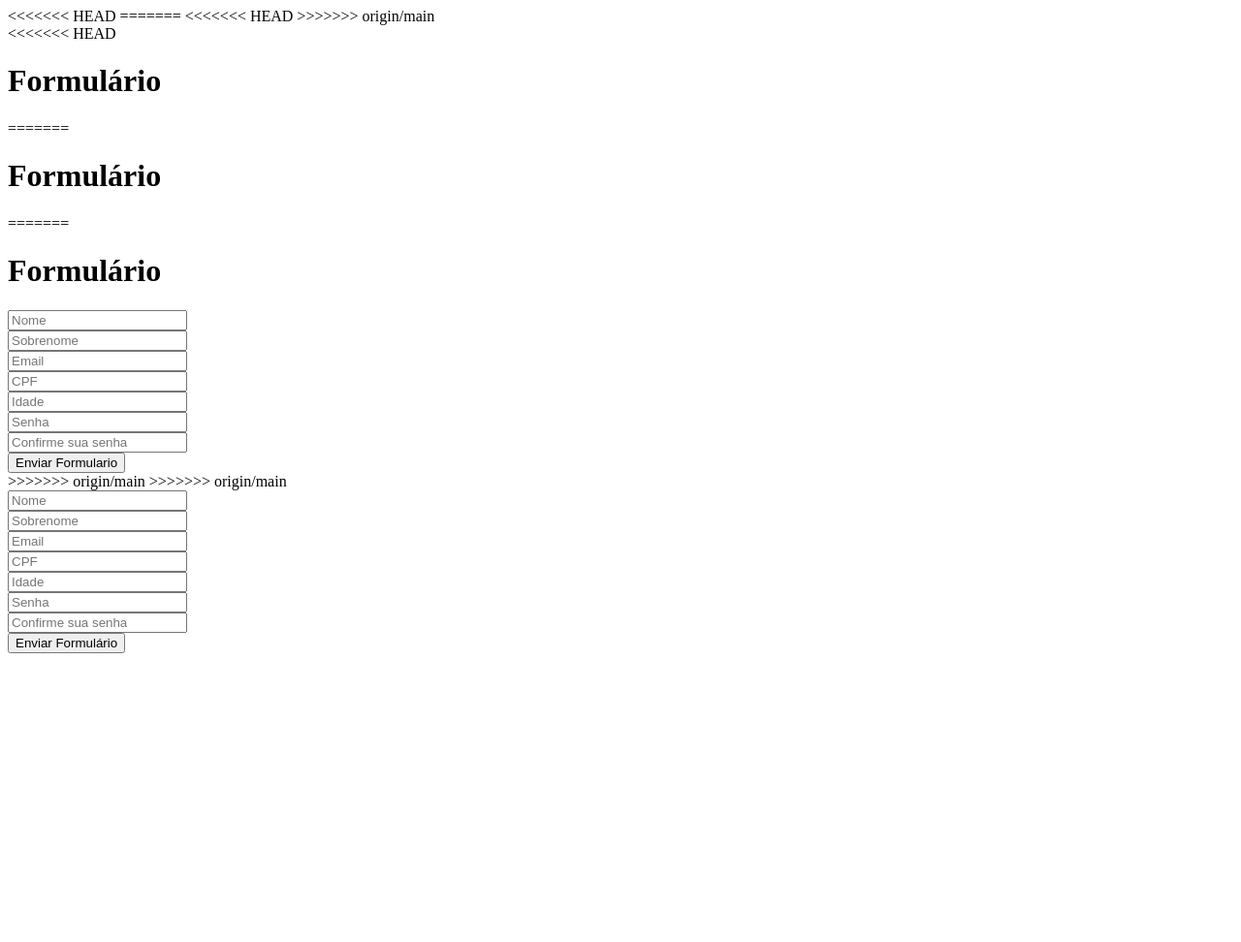
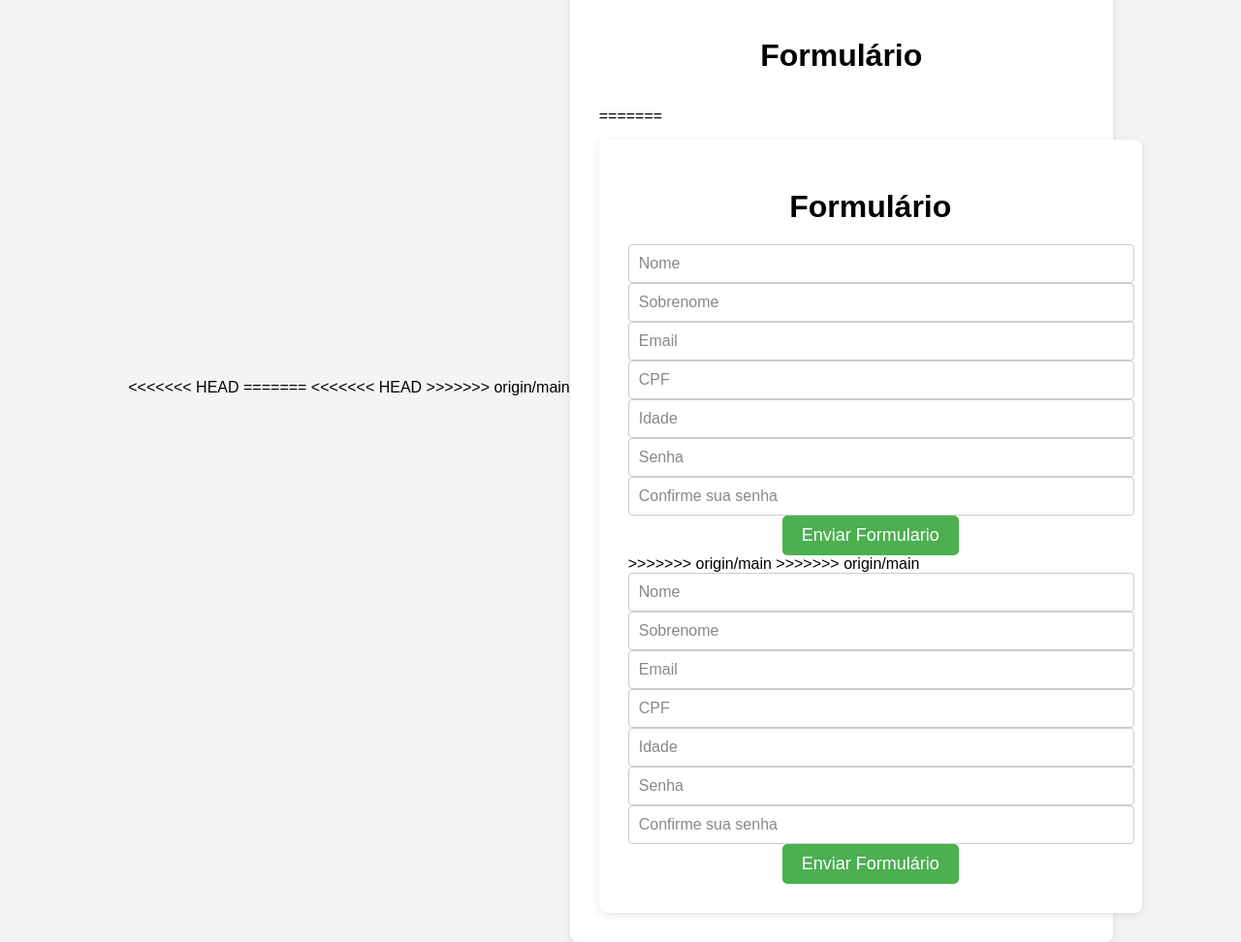
Before and after one commit to LuisFelipeMachado/Estagio, a PHP site: page / in a window 1280 px wide. Shown: the whole page at 97% size. Before the commit the page ends 674 px from the top, so only its background shows below. Run offline with PHP 8.4, Linux system fonts and the light colour scheme.

Commit message:
Ajuste do material

```diff
--- a/Formulario/teste.css
+++ b/Formulario/teste.css
@@ -1,89 +1,30 @@
-<<<<<<< HEAD
 
-=======
-<<<<<<< HEAD
-
-=======
-<<<<<<< HEAD
-
-=======
-/* Estilos para o corpo e a página */
->>>>>>> origin/main
->>>>>>> origin/main
->>>>>>> origin/main
 body {
     font-family: Arial, sans-serif;
     background-color: #f4f4f4;
     display: flex;
     justify-content: center;
     align-items: center;
-<<<<<<< HEAD
-=======
-<<<<<<< HEAD
-=======
-<<<<<<< HEAD
->>>>>>> origin/main
->>>>>>> origin/main
     height: 100vh;
     margin: 0;
 }
 
 
-<<<<<<< HEAD
-=======
-<<<<<<< HEAD
-=======
-=======
-    height: 100vh; /* Faz com que o corpo ocupe toda a altura da tela */
-    margin: 0;
-}
-
-/* Container do formulário */
->>>>>>> origin/main
->>>>>>> origin/main
->>>>>>> origin/main
 .wrapper {
     background-color: #fff;
     border-radius: 8px;
     padding: 30px;
     width: 100%;
-<<<<<<< HEAD
-=======
-<<<<<<< HEAD
-=======
-<<<<<<< HEAD
->>>>>>> origin/main
->>>>>>> origin/main
     max-width: 500px;
     box-shadow: 0 2px 10px rgba(0, 0, 0, 0.1);
 }
 
 
-<<<<<<< HEAD
-=======
-<<<<<<< HEAD
-=======
-=======
-    max-width: 500px; /* Limita a largura máxima do formulário */
-    box-shadow: 0 2px 10px rgba(0, 0, 0, 0.1); /* Sombra suave ao redor */
-}
-
-/* Estilo do título */
->>>>>>> origin/main
->>>>>>> origin/main
->>>>>>> origin/main
 h1 {
     text-align: center;
     margin-bottom: 20px;
 }
 
-<<<<<<< HEAD
-=======
-<<<<<<< HEAD
-=======
-<<<<<<< HEAD
->>>>>>> origin/main
->>>>>>> origin/main
 
 form {
     display: flex;
@@ -92,69 +33,22 @@ form {
 }
 
 
-<<<<<<< HEAD
-=======
-<<<<<<< HEAD
-=======
-=======
-/* Estilos do formulário */
-form {
-    display: flex;
-    flex-direction: column;
-    gap: 15px; /* Espaçamento entre os campos */
-}
-
-/* Estilo para os rótulos */
->>>>>>> origin/main
->>>>>>> origin/main
->>>>>>> origin/main
 label {
     font-size: 14px;
     font-weight: bold;
     margin-bottom: 5px;
 }
 
-<<<<<<< HEAD
 
-=======
-<<<<<<< HEAD
-
-=======
-<<<<<<< HEAD
-
-=======
-/* Estilo para os campos de entrada */
->>>>>>> origin/main
->>>>>>> origin/main
->>>>>>> origin/main
 input {
     padding: 10px;
     border: 1px solid #ccc;
     border-radius: 4px;
     font-size: 16px;
-<<<<<<< HEAD
-=======
-<<<<<<< HEAD
-=======
-<<<<<<< HEAD
->>>>>>> origin/main
->>>>>>> origin/main
     width: 100%;
 }
 
 
-<<<<<<< HEAD
-=======
-<<<<<<< HEAD
-=======
-=======
-    width: 100%; /* Faz com que os inputs ocupem toda a largura do formulário */
-}
-
-/* Estilo específico para o botão de envio */
->>>>>>> origin/main
->>>>>>> origin/main
->>>>>>> origin/main
 input[type="submit"] {
     background-color: #4CAF50;
     color: white;
@@ -165,48 +59,16 @@ input[type="submit"] {
     border-radius: 5px;
     transition: background-color 0.3s ease;
     width: auto;
-<<<<<<< HEAD
-=======
-<<<<<<< HEAD
-=======
-<<<<<<< HEAD
->>>>>>> origin/main
->>>>>>> origin/main
     margin: 0 auto;
     display: block;
 }
 
 
-<<<<<<< HEAD
-=======
-<<<<<<< HEAD
-=======
-=======
-    margin: 0 auto; /* Centraliza o botão */
-    display: block;
-}
-
-/* Efeito de hover no botão */
->>>>>>> origin/main
->>>>>>> origin/main
->>>>>>> origin/main
 input[type="submit"]:hover {
     background-color: #45a049;
 }
 
-<<<<<<< HEAD
 
-=======
-<<<<<<< HEAD
-
-=======
-<<<<<<< HEAD
-
-=======
-/* Estilo para o placeholder */
->>>>>>> origin/main
->>>>>>> origin/main
->>>>>>> origin/main
 input::placeholder {
     color: #888;
 }
```
Also changed, not shown: Formulario/dados.json (+0 -22 lines), Formulario/form.php (+0 -70 lines), 1 other file.
